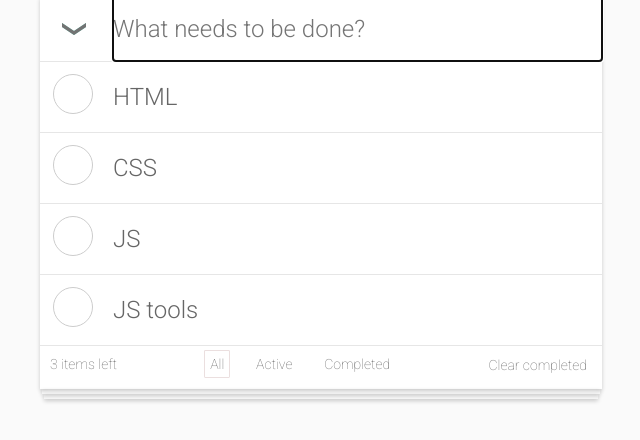
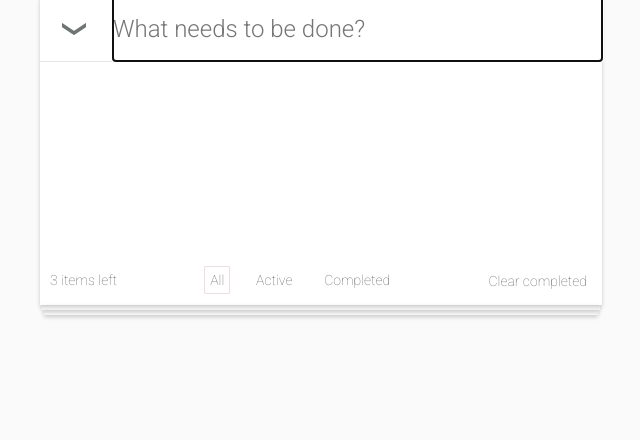
Before and after one commit to ok-technopolis-autumn-2022/Emelyanov_Pavel, a website with bundled scripts: page index.html in a window 1280 px wide. Shown: the part 120-560 px from the top of the page, without its empty margins (319-959 px from the left). Built offline with nearby package versions, Linux system fonts and the light colour scheme.

Commit message:
deletin extra html code

```diff
--- a/index.html
+++ b/index.html
@@ -27,60 +27,7 @@
                 </header>
 
                 <section class="todos-page__tasks">
-                    <ul class="todos-page__tasks-list tasks-list">
-                        <li class="tasks-list__item-in-list item-in-list" id="1">
-                            <div class="item-in-list__task-item">
-                                <label class="item-in-list__custom-checkbox">
-                                    <input class="item-in-list__checkbox" type="checkbox" id="1" role="checkbox" aria-label="Item in your tasks">
-                                    <span class="item-in-list__checkbox-replica"></span>
-                                </label>
-                                <span class="item-in-list__main-list-text">HTML</span>
-                                <button class="item-in-list__delete_btn" role="button" id="1" aria-label="Delete this task"></button>
-                            </div>
-                            <div class="item-in-list__edit">
-                                <input class="task-item__input" type="text" value="HTML" id="1" aria-label="Edit task: HTML"/>
-                            </div>
-                        </li>
-                        <li class="tasks-list__item-in-list item-in-list" id="2">
-                            <div class="item-in-list__task-item">
-                                <label class="item-in-list__custom-checkbox">
-                                    <input class="item-in-list__checkbox" type="checkbox" id="2" role="checkbox" aria-label="Item in your tasks">
-                                    <span class="item-in-list__checkbox-replica"></span>
-                                </label>
-                                <span class="item-in-list__main-list-text">CSS</span>
-                                <button class="item-in-list__delete_btn" role="button" id="2" aria-label="Delete this task"></button>
-                            </div>
-                            <div class="item-in-list__edit">
-                                <input type="text" class="task-item__input" value="CSS" id="2" aria-label="Edit task: CSS"/>
-                            </div>
-                        </li>
-                        <li class="tasks-list__item-in-list item-in-list" id="3">
-                            <div class="item-in-list__task-item">
-                                <label class="item-in-list__custom-checkbox">
-                                    <input class="item-in-list__checkbox" type="checkbox" id="3" role="checkbox" aria-label="Item in your tasks">
-                                    <span class="item-in-list__checkbox-replica"></span>
-                                </label>
-                                <span class="item-in-list__main-list-text">JS</span>
-                                <button class="item-in-list__delete_btn" role="button" id="3" aria-label="Delete this task"></button>
-                            </div>
-                            <div class="item-in-list__edit">
-                                <input type="text" class="task-item__input" value="JS" id="3" aria-label="Edit task: JS"/>
-                            </div>
-                        </li>
-                        <li class="tasks-list__item-in-list item-in-list" id="4">
-                            <div class="item-in-list__task-item">
-                                <label class="item-in-list__custom-checkbox">
-                                    <input class="item-in-list__checkbox" type="checkbox" id="4" role="checkbox" aria-label="Item in your tasks">
-                                    <span class="item-in-list__checkbox-replica"></span>
-                                </label>
-                                <span class="item-in-list__main-list-text">JS tools</span>
-                                <button class="item-in-list__delete_btn" role="button" id="4" aria-label="Delete this task"></button>
-                            </div>
-                            <div class="item-in-list__edit" hidden>
-                                <input type="text" class="task-item__input" value="JS tools" id="4" aria-label="Edit task: JS tools"/>
-                            </div>
-                        </li>
-                    </ul>
+                    <ul class="todos-page__tasks-list tasks-list"></ul>
                 </section>
 
                 <footer class="todos-page__footer footer">
```
